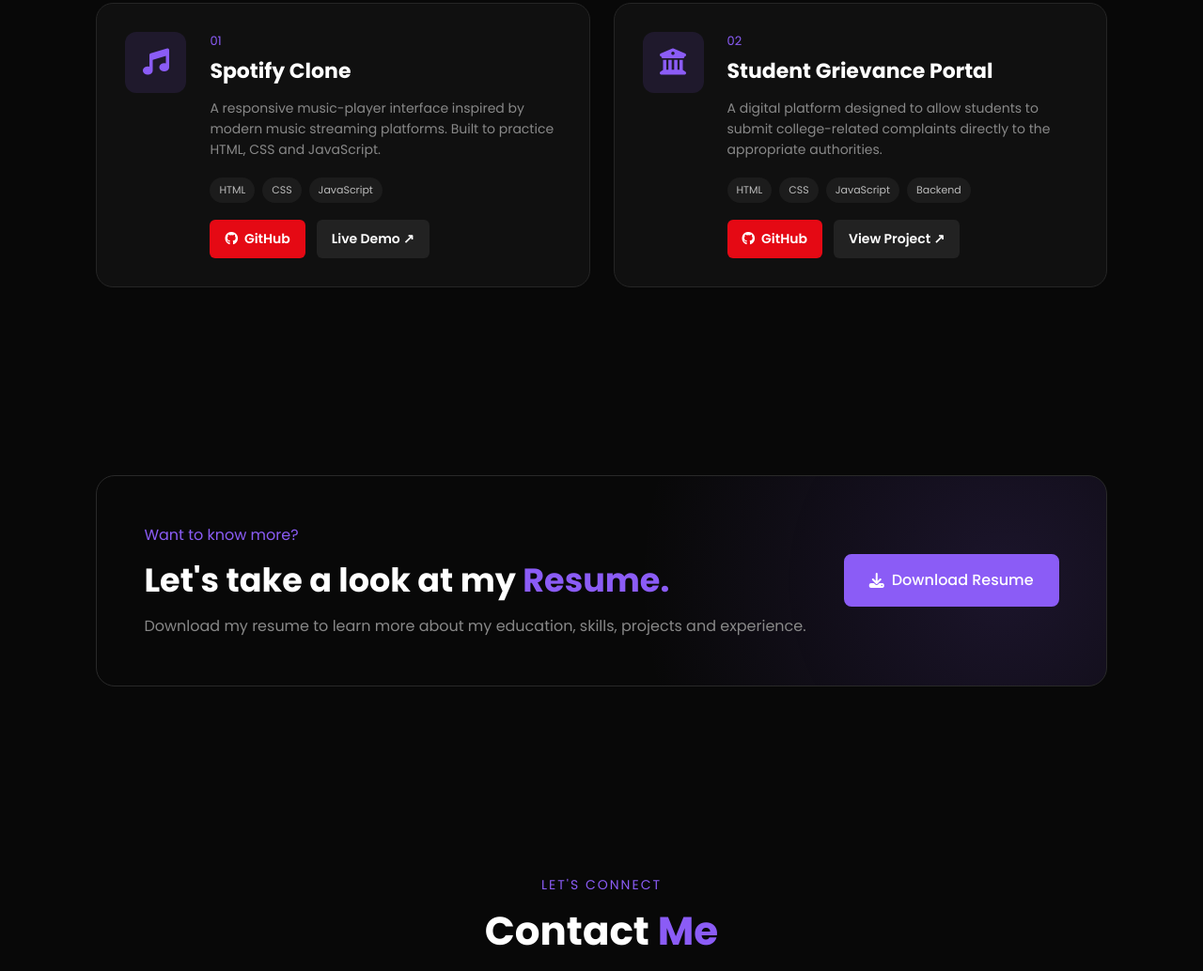
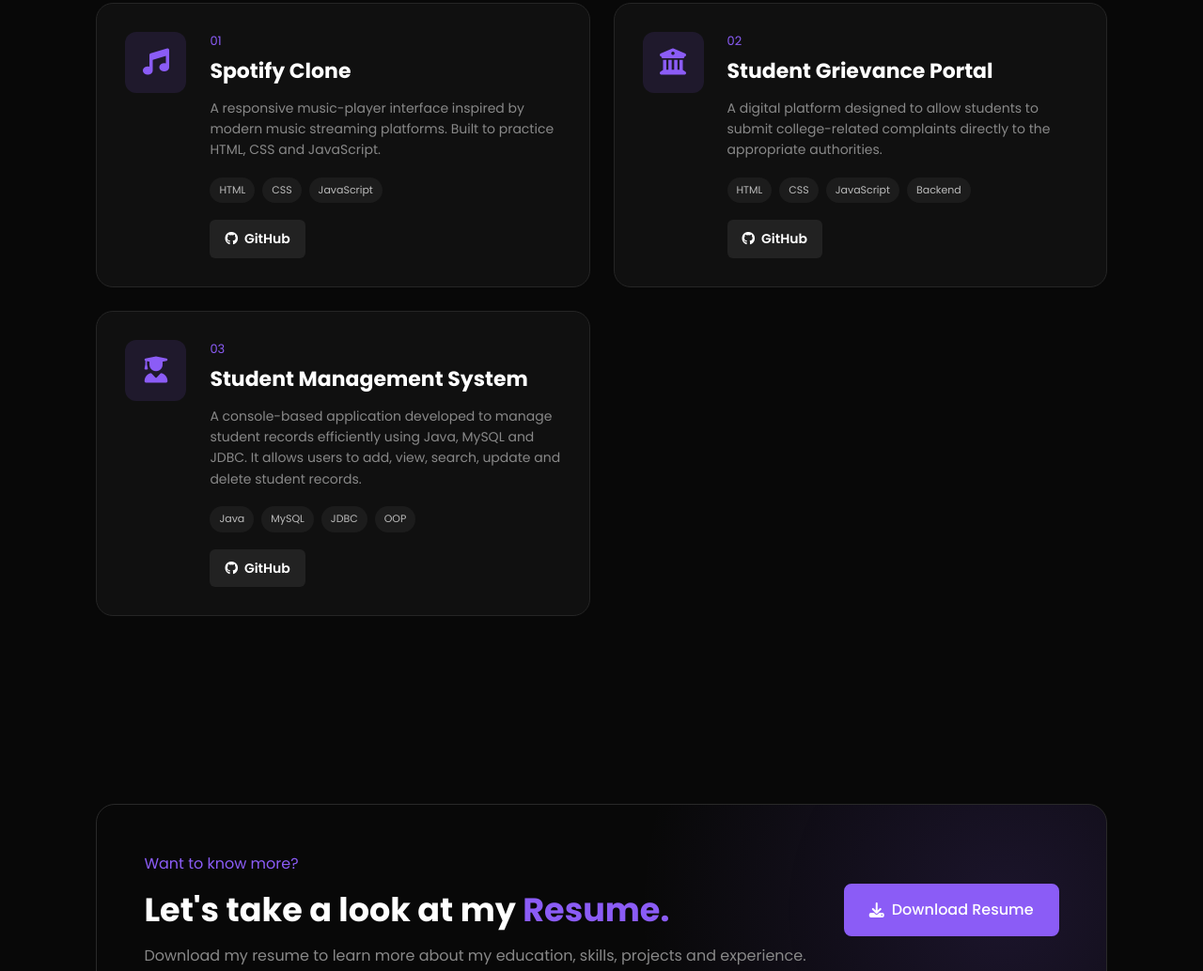
Before and after one commit to ShivaniBorban/shivani-portfolio, a plain HTML site: page index.html in a window 1280 px wide. Shown: the part 2569-3603 px from the top of the page at 94% size. Drawn offline with Linux system fonts and the light colour scheme.

Commit message:
Add Student Management System project

```diff
--- a/index.html
+++ b/index.html
@@ -293,9 +293,6 @@
                         <i class="fa-brands fa-github"></i> GitHub
                     </a>
 
-                    <a href="#" target="_blank">
-                        Live Demo ↗
-                    </a>
                 </div>
 
             </div>
@@ -335,14 +332,49 @@
                         <i class="fa-brands fa-github"></i> GitHub
                     </a>
 
-                    <a href="#" target="_blank">
-                        View Project ↗
-                    </a>
                 </div>
 
             </div>
 
         </div>
+        <div class="project-card">
+
+    <div class="project-icon">
+        <i class="fa-solid fa-user-graduate"></i>
+    </div>
+
+    <div class="project-content">
+
+        <p class="project-number">03</p>
+
+        <h3>Student Management System</h3>
+
+        <p>
+            A console-based application developed to manage student
+            records efficiently using Java, MySQL and JDBC.
+            It allows users to add, view, search, update and delete
+            student records.
+        </p>
+
+        <div class="project-tech">
+            <span>Java</span>
+            <span>MySQL</span>
+            <span>JDBC</span>
+            <span>OOP</span>
+        </div>
+
+        <div class="project-links">
+
+            <a href="https://github.com/ShivaniBorban/Student-Management-System.git"
+               target="_blank">
+                <i class="fa-brands fa-github"></i> GitHub
+            </a>
+
+        </div>
+
+    </div>
+
+</div>
 
     </div>
 
@@ -368,7 +400,7 @@
 
             </div>
 
-            <a href="assets/Shivani_Borban_Resume.pdf" class="btn" download>
+            <a href="assets/Shivani_Borban_Resume (1).pdf" class="btn" download>
                 <i class="fa-solid fa-download"></i>
                 Download Resume
             </a>
```
